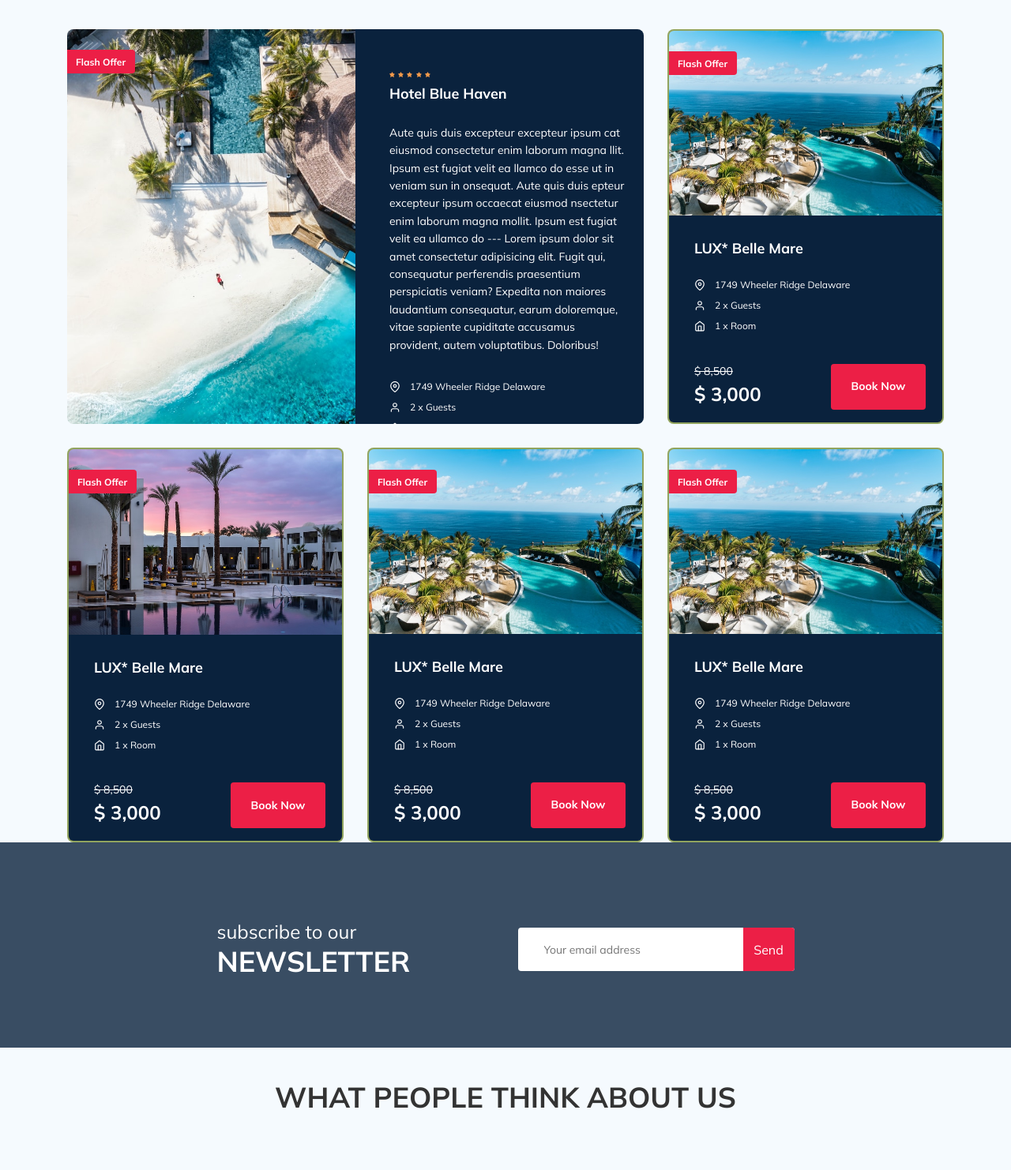
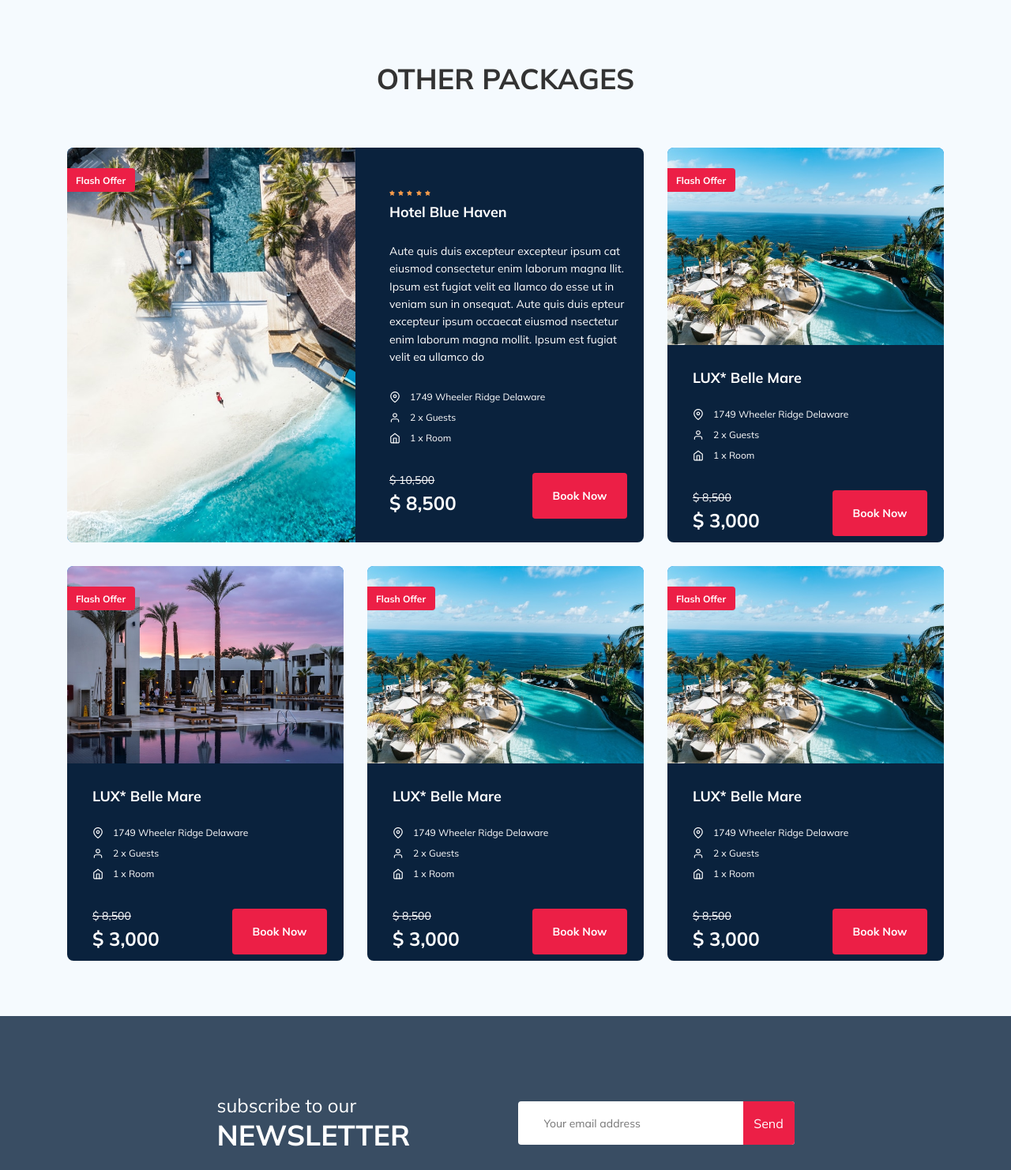
Before and after one commit to LidiyaZzz/tour-plan, a PHP site: page / in a window 1280 px wide. Shown: the part 832-2314 px from the top of the page at 79% size. Run offline with PHP 8.4, Linux system fonts and the light colour scheme; some libraries are stand-ins or nearby versions.

Commit message:
fix: packages overcrowding

```diff
--- a/css/style.css
+++ b/css/style.css
@@ -826,6 +826,25 @@ template {
   overflow: hidden;
 }
 
+.packages {
+  padding: 40px 0 70px 0;
+}
+
+.packages-title {
+  font-style: normal;
+  font-weight: bold;
+  font-size: 36px;
+  line-height: 45px;
+  text-align: center;
+  text-transform: uppercase;
+  margin: 0;
+  padding: 0;
+}
+
+.packages__title {
+  margin-bottom: 65px;
+}
+
 .packages-grid {
   display: -ms-grid;
   display: grid;
@@ -865,8 +884,6 @@ template {
   -webkit-box-direction: normal;
       -ms-flex-direction: column;
           flex-direction: column;
-  background-color: #b8972b;
-  border: 2px solid #42bec255;
   border-radius: 8px;
   overflow: hidden;
 }
@@ -888,7 +905,14 @@ template {
 }
 
 .packages__image-first {
+  background-color: #007ADF;
   width: 50%;
+  overflow: hidden;
+}
+
+.packages__image-successive {
+  background-color: #007ADF;
+  height: 50%;
   overflow: hidden;
 }
 
@@ -909,6 +933,7 @@ template {
 }
 
 .packages__inform {
+  height: 50%;
   background: #0A223D;
   display: -webkit-box;
   display: -ms-flexbox;
@@ -932,7 +957,7 @@ template {
   width: 7px;
 }
 
-.packages__title {
+.packages__offer-title {
   font-style: normal;
   font-weight: bold;
   font-size: 18px;
@@ -948,6 +973,9 @@ template {
   line-height: 160.6%;
   color: #FFFFFF;
   margin-bottom: 34px;
+  width: 299px;
+  height: 165px;
+  overflow: auto;
 }
 
 .packages__room {
@@ -996,6 +1024,7 @@ template {
   -webkit-box-pack: start;
       -ms-flex-pack: start;
           justify-content: flex-start;
+  max-width: 150px;
 }
 
 .packages__price-old {
@@ -1019,9 +1048,9 @@ template {
 }
 
 .packages__price-button {
-  -webkit-box-align: end;
-      -ms-flex-align: end;
-          align-items: flex-end;
+  -webkit-box-pack: end;
+      -ms-flex-pack: end;
+          justify-content: end;
   width: 120px;
   min-height: 40px;
   font-style: normal;
@@ -1050,19 +1079,6 @@ template {
   font-size: 12px;
   line-height: 15px;
   padding: 8px 12px 7px 11px;
-}
-
-.packages__offer__place {
-  -webkit-box-orient: vertical;
-  -webkit-box-direction: normal;
-      -ms-flex-direction: column;
-          flex-direction: column;
-  -webkit-box-align: center;
-      -ms-flex-align: center;
-          align-items: center;
-  -webkit-box-pack: justify;
-      -ms-flex-pack: justify;
-          justify-content: space-between;
 }
 
 .newsletter {
--- a/index.html
+++ b/index.html
@@ -190,7 +190,8 @@
 <!-- ---------------/////PACKAGES///////----------------------- -->
 
   <article class="packages">
-    <div class="container grid">
+    <div class="container">
+      <h1 class="packages-title packages__title">Other Packages</h1>
       <div class="packages-grid">
 
 <!-- card-first -->
@@ -208,8 +209,8 @@
               <img class="packages__star" src="img/star.svg" alt="star-hotel">
               <img class="packages__star" src="img/star.svg" alt="star-hotel">
             </div><!-- /.stars -->
-            <h2 class="packages__title">Hotel Blue Haven</h2>
-            <p class="packages__exposition">Aute quis duis excepteur excepteur ipsum cat eiusmod consectetur enim laborum magna llit. Ipsum est fugiat velit ea llamco do esse ut in veniam sun in onsequat. Aute quis duis epteur excepteur ipsum occaecat eiusmod nsectetur enim laborum magna mollit. Ipsum est fugiat velit ea ullamco do --- Lorem ipsum dolor sit amet consectetur adipisicing elit. Fugit qui, consequatur perferendis praesentium perspiciatis veniam? Expedita non maiores laudantium consequatur, earum doloremque, vitae sapiente cupiditate accusamus provident, autem voluptatibus. Doloribus!</p>
+            <h2 class="packages__offer-title">Hotel Blue Haven</h2>
+            <p class="packages__exposition">Aute quis duis excepteur excepteur ipsum cat eiusmod consectetur enim laborum magna llit. Ipsum est fugiat velit ea llamco do esse ut in veniam sun in onsequat. Aute quis duis epteur excepteur ipsum occaecat eiusmod nsectetur enim laborum magna mollit. Ipsum est fugiat velit ea ullamco do</p>
 
             <div class="packages__room">
                 <div class="packages__room-icon"><img src="img/map-pin.svg" alt="icone: map-pin" class="packages__icon"></div>
@@ -226,13 +227,12 @@
               <div class="packages__price-all">
                 <span class="packages__price-old">$ 10,500</span>
                 <strong class="packages__price-sale">$ 8,500</strong>
-              </div>
+              </div><!-- /.packages__price-all -->
 
               <button class="packages__price-button">Book Now</button>
-
               <div class="offer packages__offer">Flash Offer</div>
 
-            </div><!-- /.packages-hotel__price -->
+            </div><!-- /.packages-price -->
 
           </div><!-- /.packages-info -->
         </div><!-- /.packages__card-first -->
@@ -246,7 +246,7 @@
 
           <div class="packages__inform">
 
-            <h2 class="packages__title">LUX* Belle Mare</h2>
+            <h2 class="packages__offer-title">LUX* Belle Mare</h2>
 
             <div class="packages__room">
               <div class="packages__room-icon"><img src="img/map-pin.svg" alt="icone: map-pin" class="packages__icon"></div>
@@ -274,7 +274,7 @@
           </div><!-- /.packages-info -->
         </div><!-- /.packages__cards packages__cards-successive -->
 
-<!-- card-2 -->
+<!-- card-3 -->
 <div class="packages__cards packages__cards-successive">
 
   <div class="packages__image-successive">
@@ -283,7 +283,7 @@
 
   <div class="packages__inform">
 
-    <h2 class="packages__title">LUX* Belle Mare</h2>
+    <h2 class="packages__offer-title">LUX* Belle Mare</h2>
 
     <div class="packages__room">
       <div class="packages__room-icon"><img src="img/map-pin.svg" alt="icone: map-pin" class="packages__icon"></div>
@@ -311,7 +311,7 @@
   </div><!-- /.packages-info -->
 </div><!-- /.packages__cards packages__cards-successive -->
 
-<!-- card-2 -->
+<!-- card-4 -->
 <div class="packages__cards packages__cards-successive">
 
   <div class="packages__image-successive">
@@ -320,7 +320,7 @@
 
   <div class="packages__inform">
 
-    <h2 class="packages__title">LUX* Belle Mare</h2>
+    <h2 class="packages__offer-title">LUX* Belle Mare</h2>
 
     <div class="packages__room">
       <div class="packages__room-icon"><img src="img/map-pin.svg" alt="icone: map-pin" class="packages__icon"></div>
@@ -348,7 +348,7 @@
   </div><!-- /.packages-info -->
 </div><!-- /.packages__cards packages__cards-successive -->
 
-<!-- card-2 -->
+<!-- card-5 -->
 <div class="packages__cards packages__cards-successive">
 
   <div class="packages__image-successive">
@@ -357,7 +357,7 @@
 
   <div class="packages__inform">
 
-    <h2 class="packages__title">LUX* Belle Mare</h2>
+    <h2 class="packages__offer-title">LUX* Belle Mare</h2>
 
     <div class="packages__room">
       <div class="packages__room-icon"><img src="img/map-pin.svg" alt="icone: map-pin" class="packages__icon"></div>
--- a/sass/blocks/_packages.sass
+++ b/sass/blocks/_packages.sass
@@ -1,11 +1,25 @@
-//общий грид-контейнер, состоит из '1+1 1' и '111'
+//grid-template-rows: minmax(500px, max-content)
+//grid-template-rows: minmax(15px, max-content)
 
 .packages
+  padding: 40px 0 70px 0
+  &-title
+    font-style: normal
+    font-weight: bold
+    font-size: 36px
+    line-height: 45px
+    text-align: center
+    text-transform: uppercase
+    margin: 0
+    padding: 0
+  &__title
+    margin-bottom: 65px
   &-grid
     display: grid
-    grid-template-rows: repeat(repeat(auto-fill, minmax(500px, 1fr))
+    grid-template-rows: 500px 500px
     grid-template-columns: 350px 350px 350px
     grid-gap: 30px
+
   &__card
     display: flex
     border-radius: 8px
@@ -22,9 +36,9 @@
   &__cards
     display: flex
     flex-direction: column
-    background-color: $blue
     border-radius: 8px
     overflow: hidden
+
     &-successive
       display: flex
       border-radius: 8px
@@ -36,7 +50,12 @@
     height: 100%
     object-fit: cover
     &-first
+      background-color: $blue
       width: 50%
+      overflow: hidden
+    &-successive
+      background-color: $blue
+      height: 50%
       overflow: hidden
 
   &__info
@@ -47,6 +66,7 @@
     justify-content: start
     padding: 46px 21px 30px 43px
   &__inform
+    height: 50%
     background: $dark
     display: flex
     flex-direction: column
@@ -58,13 +78,15 @@
     height: 7px
     width: 7px
 
-  &__title
-    font-style: normal
-    font-weight: bold
-    font-size: 18px
-    line-height: 23px
-    color: $light
-    margin-bottom: 27px
+  &__offer
+    &-title
+      font-style: normal
+      font-weight: bold
+      font-size: 18px
+      line-height: 23px
+      color: $light
+      margin-bottom: 27px
+
   &__exposition
     font-style: normal
     font-weight: normal
@@ -72,6 +94,9 @@
     line-height: 160.6%
     color: $light
     margin-bottom: 34px
+    width: 299px
+    height: 165px
+    overflow: auto
   &__room
     max-width: 203px
     min-height: 67px
@@ -100,6 +125,7 @@
       display: flex
       flex-direction: column
       justify-content: flex-start
+      max-width: 150px
     &-old
       font-style: normal
       font-weight: normal
@@ -115,8 +141,9 @@
       line-height: 30px
       color: $light
       margin-bottom: 5px
+
     &-button
-      align-items: flex-end
+      justify-content: end
       width: 120px
       min-height: 40px
       font-style: normal
@@ -128,6 +155,7 @@
       border: none
       color: $light
       cursor: pointer
+
   &__offer
     position: absolute
     left: 0
```
Also changed, not shown: 1 other file.
